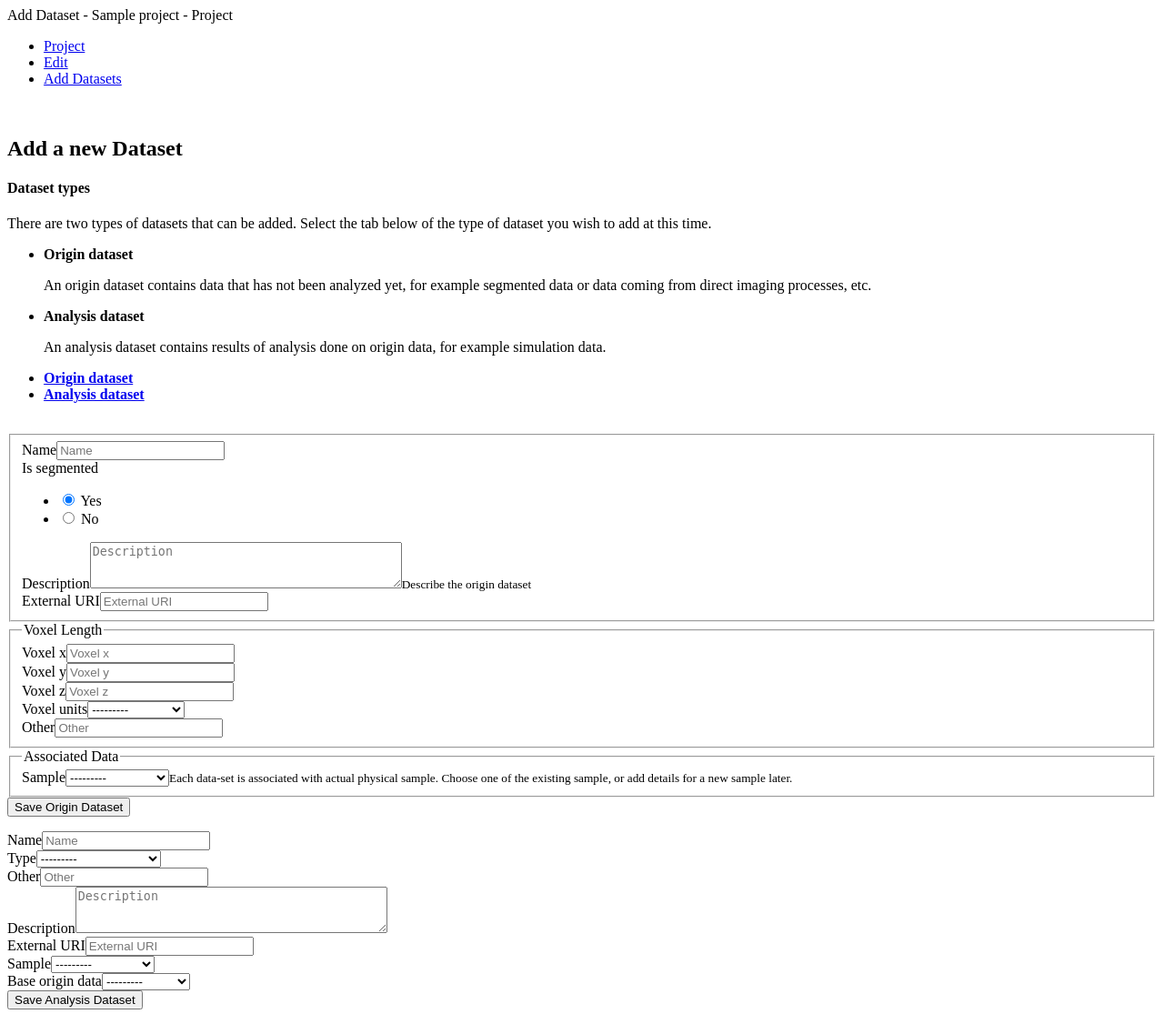
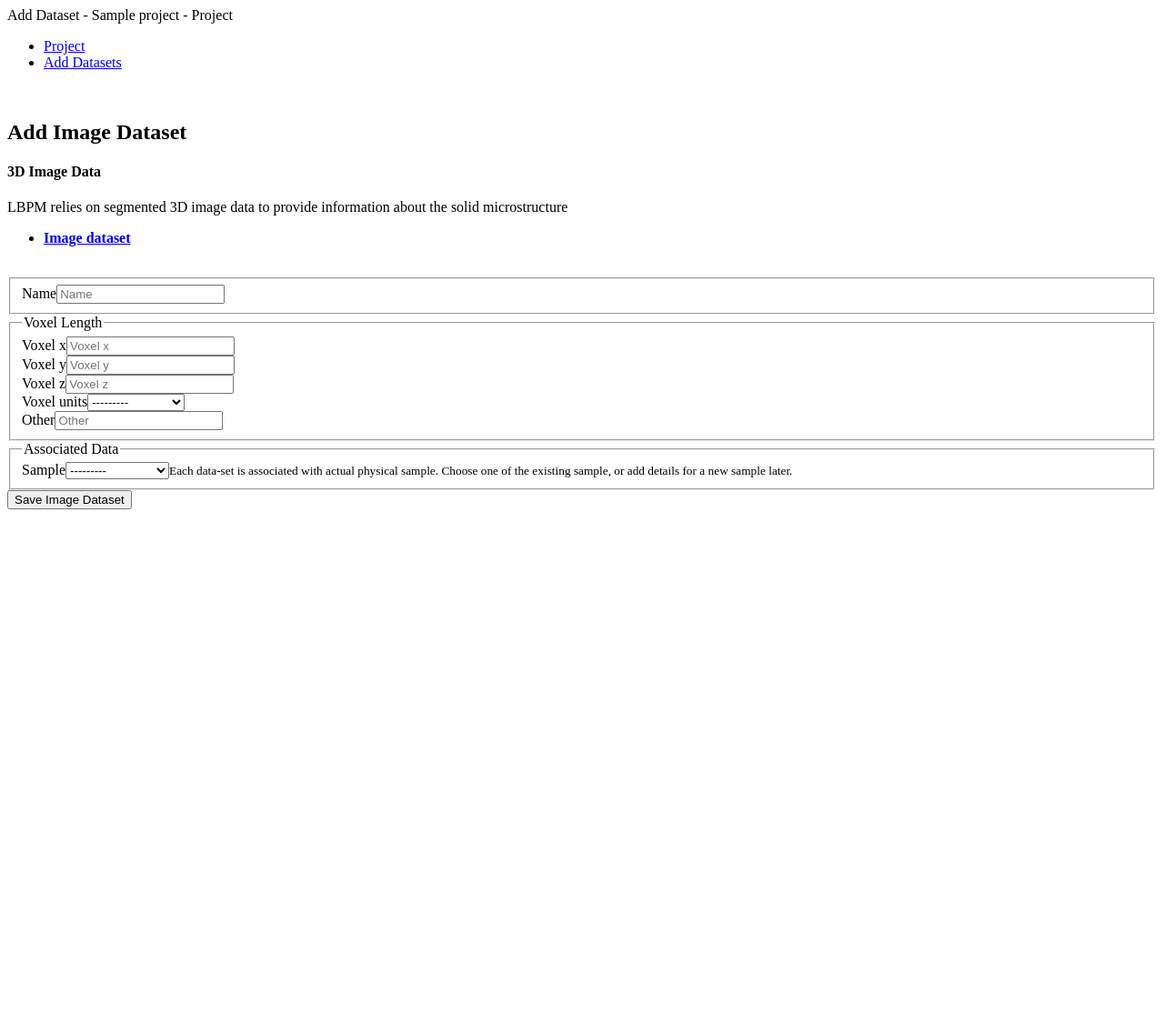
Before and after one commit to OPM/LBPM-dashboard, a Django app: page /project/1/datasets/ in a window 1280 px wide. Shown: the whole page at 91% size. After the commit the page ends 560 px from the top, so only its background shows below. Run offline with Django 3.2, Linux system fonts and the light colour scheme; tables that the repository leaves empty hold one stand-in row (values such as "Sample post"); some libraries are stand-ins or nearby versions.

Commit message:
working on image workflow

```diff
--- a/upload/forms.py
+++ b/upload/forms.py
@@ -13,7 +13,6 @@
 
 logger = logging.getLogger('console')
 
-
 class AddProjectForm(ModelForm):
     user_agreement_label = 'LBPM assumes no liability for any use of this software'
 
@@ -27,19 +26,18 @@
 
     class Meta:
         model = Project
-        fields = ('name', 'description', 'cover_pic', 'user_agreement')
+#        fields = ('name', 'description', 'cover_pic', 'user_agreement')
+        fields = ('name',)
         labels = {
             'name': 'Name',
-            'description': 'Description',
-            'cover_pic': 'Project cover image',
+#            'description': 'Description',
+#            'cover_pic': 'Project cover image',
         }
 
         help_texts = {
-            'name': 'Choose a name that is short, unique, and identifies the nature of your project',
-            'cover_pic': 'This image will be displayed in project thumbnails and search results',
-            'description': 'The description is used for search and retrieval of your dataset. We recommend precision in the nar\
-rative and the use of descriptive nouns so that your project is more discoverable and reusable. When writing a description cons\
-ider answering the following: What is this data about? What is the purpose? Through which method was it obtained? ',
+            'name': 'Choose a name to identify your simulation project',
+#            'cover_pic': 'This image will be displayed in project thumbnails and search results',
+#            'description': 'The description is used for search and retrieval of your dataset.',
         }
 
 
@@ -82,6 +80,15 @@
     class Meta:
         model = origin_data
         exclude = ['project', 'uploader', 'doi',]
+#        fields = [
+#            'name',
+#            'voxel_x', 'voxel_y', 'voxel_z',
+#            'voxel_units', 'voxel_other',
+#            ]
+#        widgets = {
+ #           'is_segmented': forms.RadioSelect(),
+ #           'provenance': forms.Textarea(attrs={'rows':3}),
+#            }
         fields = [
             'name', 'provenance', 'external_url',
             'is_segmented', 'voxel_x', 'voxel_y', 'voxel_z',
--- a/upload/templates/upload/project/base.html
+++ b/upload/templates/upload/project/base.html
@@ -8,10 +8,11 @@
   <li role="presentation" class="{% active_nav request 'view_project' project_id=project_obj.id%}">
     <a href="{% url 'view_project' project_obj.id %}">Project</a>
   </li>
-  {% if allow_edit %}
+<!---  {% if allow_edit %}
     <li role="presentation" class="{% active_nav request 'edit_project' project_id=project_obj.id %}">
       <a href="{% url 'edit_project' project_id=project_obj.id %}">Edit</a>
     </li>
+-->
     <li role="presentation" class="{% active_nav request 'project_add_dataset' project_id=project_obj.id %}">
       <a href="{% url 'project_add_dataset' project_id=project_obj.id %}">Add Datasets</a>
     </li>
--- a/upload/templates/upload/project/project_add_dataset.html
+++ b/upload/templates/upload/project/project_add_dataset.html
@@ -5,32 +5,14 @@
 {% block title %}Add Dataset - {{project_obj.name}} - Project{% endblock %}
 
 {% block project %}
-  <h2>Add a new Dataset</h2>
+  <h2>Add Image Dataset</h2>
 
   <div class="row">
     <div class="col-sm-3 col-sm-push-9">
       <div class="well well-sm">
-        <h4>Dataset types</h4>
+        <h4>3D Image Data</h4>
         <p>
-          There are two types of datasets that can be added. Select the tab below of
-          the type of dataset you wish to add at this time.
-          <ul>
-            <li>
-              <b>Origin dataset</b>
-              <p>
-                An origin dataset contains data that has not been analyzed yet,
-                for example segmented data or data coming from direct imaging
-                processes, etc.
-              </p>
-            </li>
-            <li>
-              <b>Analysis dataset</b>
-              <p>
-                An analysis dataset contains results of analysis done on origin
-                data, for example simulation data.
-              </p>
-            </li>
-          </ul>
+          LBPM relies on segmented 3D image data to provide information about the solid microstructure
         </p>
       </div>
     </div>
@@ -38,12 +20,7 @@
       <ul class="nav nav-tabs nav-justified">
         <li role="presentation" class="{% if submission_type == 'origin' %}active{% endif %}">
           <a href="#origin-data" data-toggle="tab">
-            <b>Origin dataset</b>
-          </a>
-        </li>
-        <li role="presentation" class="{% if submission_type == 'analysis' %}active{% endif %}">
-          <a href="#analysis-data" data-toggle="tab">
-            <b>Analysis dataset</b>
+            <b>Image dataset</b>
           </a>
         </li>
       </ul>
@@ -54,9 +31,10 @@
             {% csrf_token %}
             <fieldset>
               {% bootstrap_field origin_data_form.name %}
-              {% bootstrap_field origin_data_form.is_segmented %}
+<!--              {% bootstrap_field origin_data_form.is_segmented %}
               {% bootstrap_field origin_data_form.provenance %}
               {% bootstrap_field origin_data_form.external_url %}
+-->
             </fieldset>
 
             <fieldset>
@@ -85,16 +63,7 @@
               {% bootstrap_field origin_data_form.sample %}
             </fieldset>
             <input type="hidden" name="dataset_type" value="origin">
-            <button type="submit" class="btn btn-primary">Save Origin Dataset</button>
-          </form>
-        </div>
-
-        <div id="analysis-data" class="tab-pane {% if submission_type == 'analysis' %}active{% endif %}">
-          <form method="post">
-            {% csrf_token %}
-            {% bootstrap_form analysis_data_form %}
-            <input type="hidden" name="dataset_type" value="analysis">
-            <button type="submit" class="btn btn-primary">Save Analysis Dataset</button>
+            <button type="submit" class="btn btn-primary">Save Image Dataset</button>
           </form>
         </div>
       </div>
--- a/upload/views.py
+++ b/upload/views.py
@@ -21,6 +21,9 @@
 from upload.forms import (AddProjectForm, AdvancedImageUploadForm, OriginDataForm, AnalysisDataForm, SampleDataForm, DataFileUploadForm)
 from upload.models import (project, origin_data)
 
+import logging
+import logging.config
+logger = logging.getLogger('console')
 #    AccountProfileForm, AddProjectForm, ProjectEditForm, PublicationForm,
 #                    OriginDataForm, AnalysisDataForm, SampleDataForm,
 #                    AdvancedImageUploadForm, AdvancedImageEditForm,
```
Also changed, not shown: RockSimPortal/settings.py (+14 -0 lines), upload/templates/upload/project/create_project.html (+4 -3 lines).
